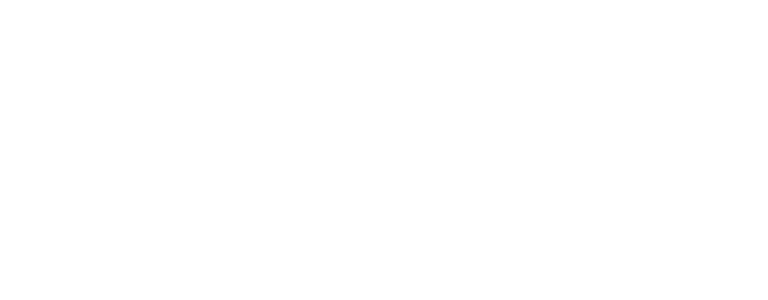
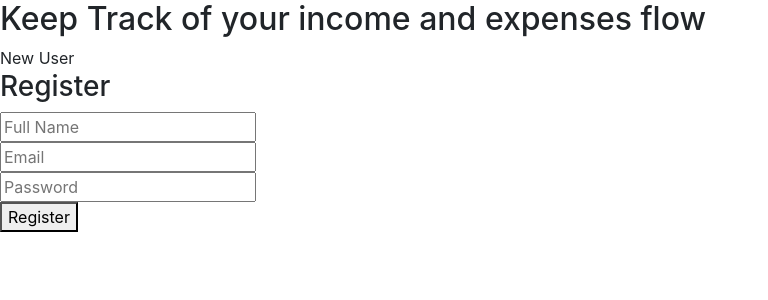
Before and after one commit to good3228/Money-Tracker, a React (Create React App) app in the folder client/: page /register in a window 1280 px wide. Shown: the top 300 px of the page, without its empty margins (0-768 px from the left). Built offline with nearby package versions, Linux system fonts and the light colour scheme.

Commit message:
Login & Register

```diff
--- a/client/src/App.js
+++ b/client/src/App.js
@@ -1,12 +1,16 @@
 import { BrowserRouter, Route, Switch} from "react-router-dom";
 import './App.css';
 import Home from "./Pages/Home";
+import Login from "./Pages/users/Login"
+import Register from "./Pages/users/Register"
 
 function App() {
   return (
     <BrowserRouter>
       <Switch>
         <Route exact path = "/" component={Home} />
+        <Route exact path = "/login" component={Login} />
+        <Route exact path = "/register" component={Register} />
       </Switch>
     </BrowserRouter>
   );
--- /dev/null
+++ b/client/src/Pages/users/Login.js
@@ -0,0 +1,88 @@
+import React, { useEffect } from "react";
+import {useFormik} from "formik";
+import {useDispatch} from "react-redux";
+import * as Yup from "yup";
+import {loginUserAction} from '../../redux/slices/User/usersSlices'
+
+//form validation
+
+const formSchema = Yup.object({
+    email: Yup.string().required('Email is required'),
+    password: Yup.string().required('Password is required'),
+});
+
+const Login = () => {
+    //dispatch
+    const dispatch = useDispatch();
+    //formik form
+    const formik = useFormik({
+        initialValues:{
+            email:"",
+            password:""
+        },
+        onSubmit: values => {
+            dispatch(loginUserAction(values));
+        },
+        validationSchema: formSchema,
+    });
+  return (
+    <section>
+      <div>
+        <div>
+          <div>
+            <div>
+              <h2>
+                Keep Track of what you are spending
+              </h2>
+            </div>
+          </div>
+          <div>
+            <div>
+              <span>Sign In</span>
+              <h3>Login to your account</h3>
+              {/* Display Err */}
+              {/* {userAppErr || userServerErr ? (
+                <div class="alert alert-danger" role="alert">
+                  {userAppErr || userServerErr}
+                </div>
+              ) : null} */}
+              <form onSubmit={formik.handleSubmit}>
+                <input
+                value={formik.values.email}
+                onChange={formik.handleChange("email")}
+                onBlur={formik.handleBlur("email")}
+                  type="email"
+                  placeholder="E-mail address"
+                />
+                {/* Err */}
+                <div>
+                  {formik.touched.email && formik.errors.email}
+                </div>
+                <input
+                value={formik.values.password}
+                onChange={formik.handleChange("password")}
+                onBlur={formik.handleBlur("password")}
+                  type="password"
+                  placeholder="Password"
+                />
+                {/* Err */}
+                <div>
+                  {formik.touched.password && formik.errors.password}
+                </div>
+                  <div>
+                    <button
+                      type="submit"
+                    >
+                      Login
+                    </button>
+                  </div>
+              </form>
+            </div>
+          </div>
+        </div>
+      </div>
+    </section>
+  );
+};
+
+export default Login;
--- /dev/null
+++ b/client/src/Pages/users/Register.js
@@ -0,0 +1,102 @@
+import React from "react";
+import {useFormik} from "formik";
+import {useDispatch} from "react-redux";
+import * as Yup from "yup";
+
+const formSchema = Yup.object({
+    email: Yup.string().required('Email is required'),
+    password: Yup.string().required('Password is required'),
+    fullname: Yup.string().required("Full Name is required"),
+});
+
+
+const Register = () => {
+    //dispatch
+    const dispatch = useDispatch();
+    //formik form
+    const formik = useFormik({
+        initialValues:{
+            email:"",
+            password:"",
+            fullname:""
+        },
+        onSubmit: values => {
+            console.log(values);
+        },
+        validationSchema: formSchema,
+    });
+  return (
+    <section>
+      <div>
+        <div>
+          <div>
+            <div>
+              <h2>
+                Keep Track of your income and expenses flow
+              </h2>
+            </div>
+          </div>
+          <div>
+            <div>
+              <form onSubmit={formik.handleSubmit}>
+                <span>New User</span>
+                <h3>Register</h3>
+                {/* Success msg */}
+                {/* {registered && (
+                  <SuccessMessage msg="Register Successfully. You will be redirected soon" />
+                )} */}
+                {/* Display Err */}
+                {/* {userServerErr || userAppErr ? (
+                  <div class="alert alert-danger" role="alert">
+                    {userServerErr}
+                    {userAppErr}
+                  </div>
+                ) : null} */}
+                <input
+                  value={formik.values.fullname}
+                  onChange={formik.handleChange("fullname")}
+                  onBlur={formik.handleBlur("fullname")}
+                  type="text"
+                  placeholder="Full Name"
+                />
+                {/* Err */}
+                <div>
+                  {formik.touched.fullname && formik.errors.fullname}
+                </div>
+                <input
+                  value={formik.values.email}
+                  onChange={formik.handleChange("email")}
+                  onBlur={formik.handleBlur("email")}
+                  type="email"
+                  placeholder="Email"
+                />
+                {/* Err */}
+                <div>
+                  {formik.touched.email && formik.errors.email}
+                </div>
+                <input
+                  value={formik.values.password}
+                  onChange={formik.handleChange("password")}
+                  onBlur={formik.handleBlur("password")}
+                  type="password"
+                  placeholder="Password"
+                />
+                {/* Err */}
+                <div>
+                  {formik.touched.password && formik.errors.password}
+                </div>
+                  <button
+                    type="submit"
+                  >
+                    Register
+                  </button>
+              </form>
+            </div>
+          </div>
+        </div>
+      </div>
+    </section>
+  );
+};
+
+export default Register;
--- /dev/null
+++ b/client/src/redux/slices/User/usersSlices.js
@@ -0,0 +1,54 @@
+import {createAsyncThunk, createSlice} from "@reduxjs/toolkit"
+import axios from "axios";
+//Login action
+
+export const loginUserAction = createAsyncThunk("login",
+async(payload,
+{rejectWithValue, getState, dispatch})=> {
+    const config = {
+        headers:{
+            "Content-Type": "application/json",
+        },
+    };
+    try {
+        const { data } = await axios.post("http://localhost:9000/login",
+        payload,
+        config
+        );
+        return data;
+    }catch(error) {
+        if(!error?.response) {
+            throw error;
+        }
+        return rejectWithValue(error?.response?.data);
+    }
+}
+);
+
+
+//slices
+
+const userSlices = createSlice({
+    name:'users',
+    initialState:{},
+    extraReducers: (builder) => {
+        builder.addCase(loginUserAction.pending, (state, action) => {
+            state.userLoading = true;
+            state.userAppErr = undefined;
+            state.userServerErr = undefined;
+        });
+        builder.addCase(loginUserAction.fulfilled, (state, action) => {
+            state.userLoading = false;
+            state.userAppErr = undefined;
+            state.userServerErr = undefined;
+        });
+        builder.addCase(loginUserAction.rejected, (state, action) => {
+            state.userLoading = false;
+            state.userAppErr = action?.payload.message;
+            state.userServerErr = action.error?.message;
+        })
+    }
+});
+
+
+export default userSlices.reducer;
--- /dev/null
+++ b/client/src/redux/store/store.js
@@ -0,0 +1,9 @@
+import {configureStore} from '@reduxjs/toolkit';
+import usersReducer from '../slices/User/usersSlices';
+const store = configureStore({
+    reducer: {
+        users: usersReducer,
+    },
+});
+
+export default store;
```
Also changed, not shown: client/src/index.js (+4 -4 lines).
